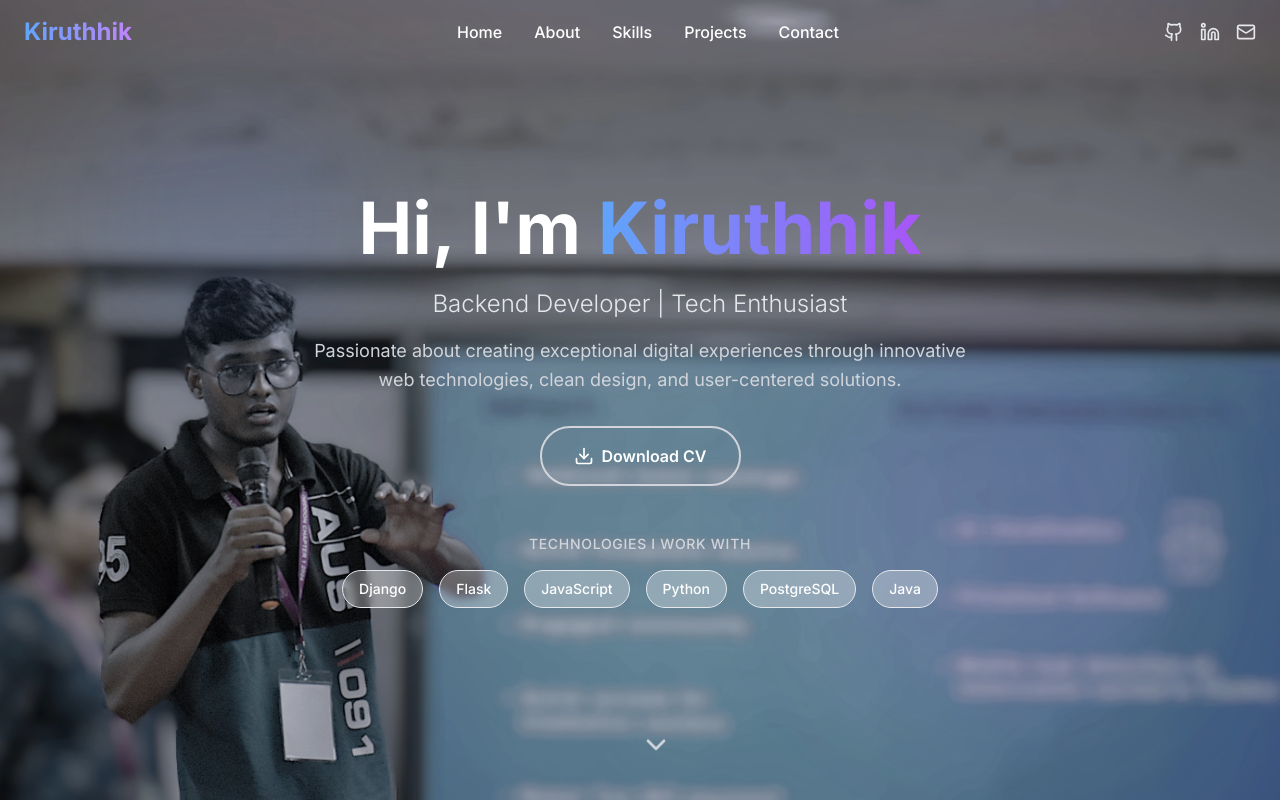
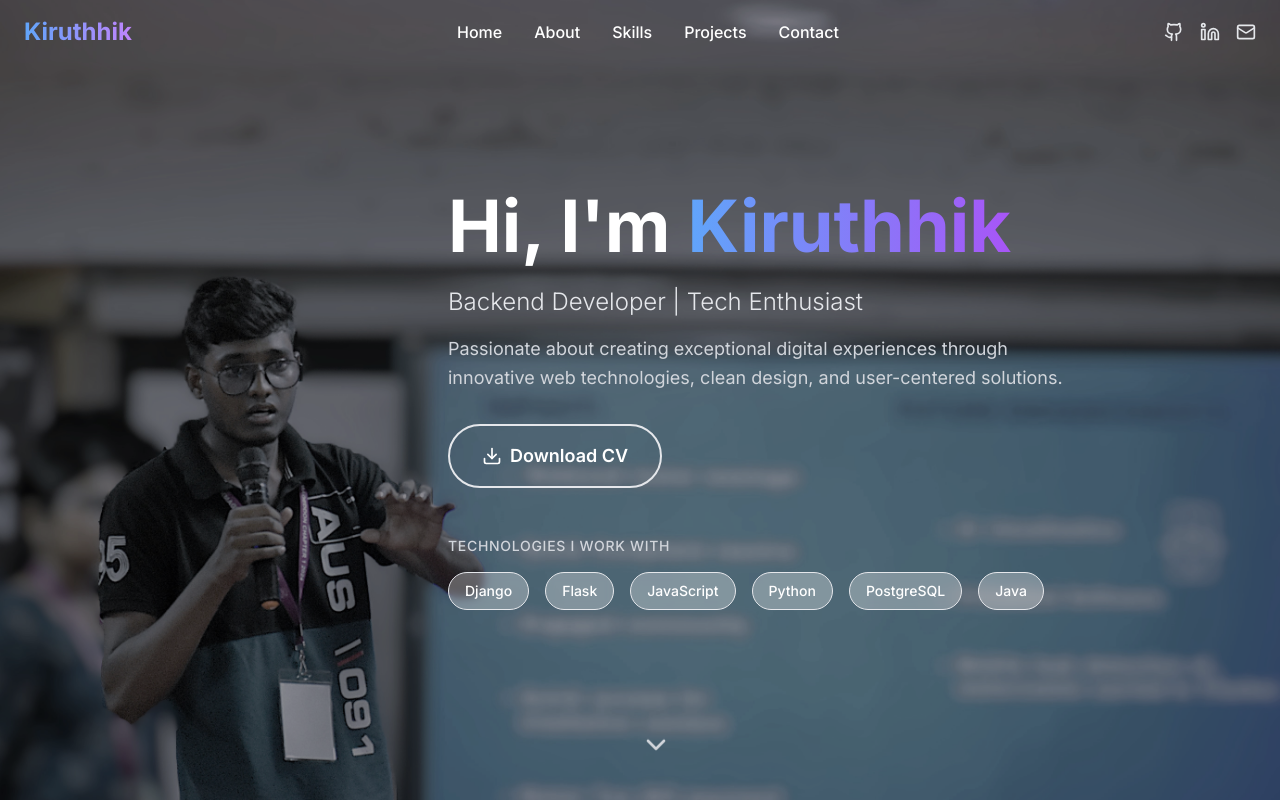
Before and after one commit to Kiruthhik/Portfolio, a React (Vite) app in the folder project/: page / in a window 1280 px wide. Shown: the top 802 px of the page. Built offline with nearby package versions, Linux system fonts and the light colour scheme.

Commit message:
home page right align

```diff
--- a/project/src/components/Hero.tsx
+++ b/project/src/components/Hero.tsx
@@ -1,5 +1,5 @@
 import React from 'react';
-import { ChevronDown, Download, MessageCircle } from 'lucide-react';
+import { ChevronDown, Download } from 'lucide-react';
 
 const Hero: React.FC = () => {
   const scrollToSection = (href: string) => {
@@ -7,16 +7,6 @@ const Hero: React.FC = () => {
     if (element) {
       element.scrollIntoView({ behavior: 'smooth' });
     }
-  };
-
-  // Function to handle download (for advanced cases, but anchor with download is better for static assets)
-  const handleDownload = () => {
-    const link = document.createElement('a');
-    link.href = '/assets/kiruthhik_resume.pdf'; // Make sure this path matches your public/assets location
-    link.download = 'Kiruthhik_Resume.pdf';
-    document.body.appendChild(link);
-    link.click();
-    document.body.removeChild(link);
   };
 
   return (
@@ -31,28 +21,18 @@ const Hero: React.FC = () => {
         aria-hidden="true"
       />
       {/* Dark overlay for better text contrast */}
-      <div className="absolute inset-0 z-10 bg-black/10" aria-hidden="true" />
+      <div className="absolute inset-0 z-10 bg-black/30" aria-hidden="true" />
 
-      {/* Floating Elements */}
-      <div className="absolute top-20 left-20 w-72 h-72 bg-blue-500/10 rounded-full blur-3xl animate-float z-20"></div>
+      {/* Floating Elements (optional, can remove for simplicity) */}
+      {/* <div className="absolute top-20 left-20 w-72 h-72 bg-blue-500/10 rounded-full blur-3xl animate-float z-20"></div>
       <div
         className="absolute bottom-20 right-20 w-96 h-96 bg-purple-500/10 rounded-full blur-3xl animate-float z-20"
         style={{ animationDelay: '1s' }}
-      ></div>
+      ></div> */}
 
       <div className="container mx-auto px-6 relative z-30">
-        <div className="text-center max-w-4xl mx-auto">
-          {/* Profile Image
-          <div className="mb-8 relative inline-block">
-            <div className="w-32 h-32 mx-auto rounded-full bg-gradient-to-r from-blue-500 to-purple-600 p-1 animate-glow">
-              <img
-                src="/assets/kiruthhik.jpg"
-                alt="Kiruthhik"
-                className="w-full h-full rounded-full object-cover"
-              />
-            </div>
-          </div> */}
-
+        <div className="flex justify-end">
+          <div className="text-center max-w-4xl mx-0 md:mx-auto md:text-left md:pl-32 lg:pl-64 flex flex-col items-center md:items-start">
             {/* Main Content */}
             <div className="mb-8">
               <h1 className="text-5xl md:text-7xl font-bold mb-6">
@@ -66,48 +46,30 @@ const Hero: React.FC = () => {
               <p className="text-xl md:text-2xl text-gray-200 mb-4 font-light">
                 Backend Developer | Tech Enthusiast
               </p>
-            <p className="text-lg text-gray-300 max-w-2xl mx-auto leading-relaxed">
+              <p className="text-lg text-gray-300 max-w-2xl leading-relaxed">
                 Passionate about creating exceptional digital experiences through innovative
                 web technologies, clean design, and user-centered solutions.
               </p>
             </div>
 
-          {/* CTA Buttons */}
-          <div className="flex flex-col sm:flex-row gap-4 justify-center mb-12">
-            {/* Example for View My Work button */}
-            {/* <button
-              onClick={() => scrollToSection('#projects')}
-              className="px-8 py-4 bg-gradient-to-r from-blue-600 to-purple-600 text-white font-semibold rounded-full hover:from-blue-700 hover:to-purple-700 transform hover:scale-105 transition-all duration-200 shadow-lg hover:shadow-xl"
-            >
-              <MessageCircle className="inline-block w-5 h-5 mr-2" />
-              View My Work
-            </button> */}
+            {/* CTA Button */}
+            <div className="flex flex-col sm:flex-row gap-4 justify-center md:justify-start mb-12">
               <a
                 href="/assets/kiruthhik_resume.pdf"
                 download="Kiruthhik_Resume.pdf"
-              className="px-8 py-4 border-2 border-gray-300 text-white font-semibold rounded-full hover:bg-gray-50/10 hover:border-gray-400 transform hover:scale-105 transition-all duration-200 inline-flex items-center justify-center"
+                className="px-8 py-4 border-2 border-gray-200 text-white font-semibold rounded-full hover:bg-gray-50/10 hover:border-gray-300 transform hover:scale-105 transition-all duration-200 inline-flex items-center justify-center text-lg"
               >
                 <Download className="inline-block w-5 h-5 mr-2" />
                 Download CV
               </a>
-            {/*
-            // Or, if you want to use a button with JS handler:
-            <button
-              onClick={handleDownload}
-              className="px-8 py-4 border-2 border-gray-300 text-white font-semibold rounded-full hover:bg-gray-50/10 hover:border-gray-400 transform hover:scale-105 transition-all duration-200 inline-flex items-center justify-center"
-            >
-              <Download className="inline-block w-5 h-5 mr-2" />
-              Download CV
-            </button>
-            */}
             </div>
 
             {/* Tech Stack */}
-          <div className="text-center">
+            <div className="text-center md:text-left w-full">
               <p className="text-sm text-gray-300 mb-4 uppercase tracking-wider font-medium">
                 Technologies I Work With
               </p>
-            <div className="flex flex-wrap justify-center gap-4">
+              <div className="flex flex-wrap justify-center md:justify-start gap-4">
                 {['Django', 'Flask', 'JavaScript', 'Python', 'PostgreSQL', 'Java'].map((tech) => (
                   <span
                     key={tech}
@@ -120,11 +82,13 @@ const Hero: React.FC = () => {
             </div>
           </div>
         </div>
+      </div>
 
       {/* Scroll Indicator */}
       <button
         onClick={() => scrollToSection('#about')}
         className="absolute bottom-8 left-1/2 transform -translate-x-1/2 text-gray-300 hover:text-white transition-colors duration-200 animate-bounce z-40"
+        aria-label="Scroll Down"
       >
         <ChevronDown size={32} />
       </button>
```
Lines whose indentation alone changed are shown as unchanged.
